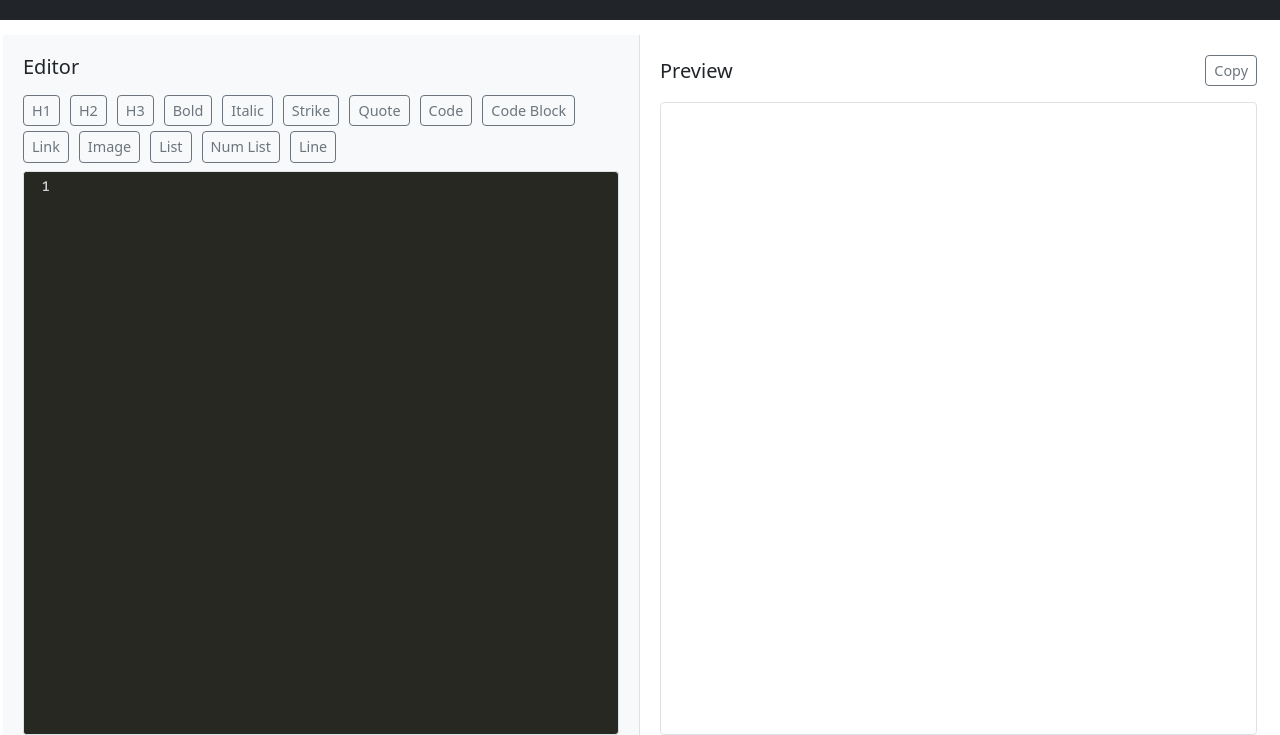
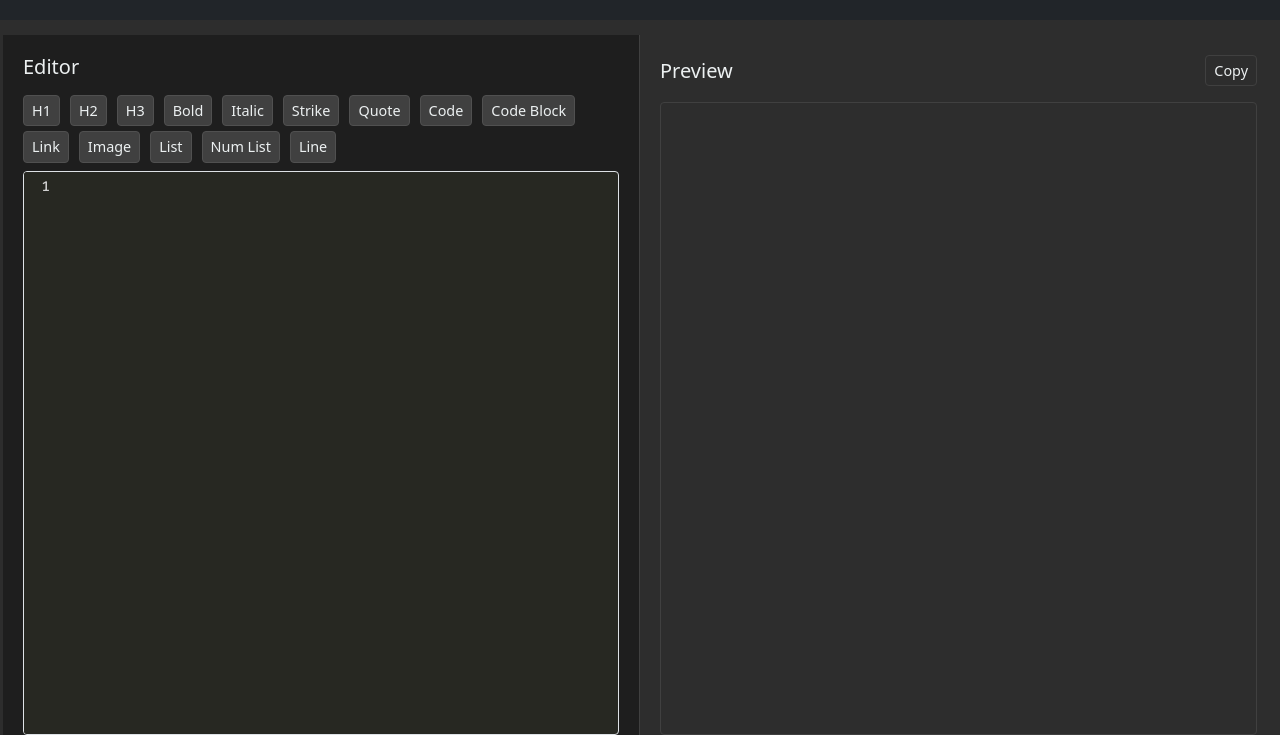
Before and after one commit to Hckmar9/markdowngen, a plain HTML site: page index.html in a window 1280 px wide. Shown: the part 65-800 px from the top of the page. Drawn offline with nearby package versions, Linux system fonts and the light colour scheme.

Commit message:
Fixed issue with the themes

```diff
--- a/index.js
+++ b/index.js
@@ -1,4 +1,8 @@
 document.addEventListener("DOMContentLoaded", function () {
+  // Initialize theme
+  let isDark = true;
+  document.body.classList.add("dark-theme");
+
   // Initialize CodeMirror
   const editor = CodeMirror.fromTextArea(
     document.getElementById("markdown-input"),
@@ -91,9 +95,9 @@ document.addEventListener("DOMContentLoaded", function () {
   });
 
   // Theme switch functionality
-  let isDark = true;
   document.getElementById("theme-switch").addEventListener("click", () => {
     isDark = !isDark;
+    document.body.classList.toggle("dark-theme");
     editor.setOption("theme", isDark ? "monokai" : "default");
   });
 
--- a/style.css
+++ b/style.css
@@ -74,22 +74,45 @@ html {
 
 /* Dark theme styles */
 .dark-theme {
-  background-color: #2c3e50;
+  background-color: #2d2d2d;
   color: #ecf0f1;
 }
 
 .dark-theme .editor {
-  background-color: #34495e;
+  background-color: #1e1e1e;
+  border-right: 1px solid #404040;
 }
 
 .dark-theme .preview {
-  background-color: #2c3e50;
+  background-color: #2d2d2d;
+}
+
+.dark-theme .preview-content {
+  background-color: #2d2d2d;
+  color: #ecf0f1;
+  border-color: #404040;
+}
+
+.dark-theme .toolbar button {
+  background-color: #404040;
+  border-color: #505050;
   color: #ecf0f1;
 }
 
-.dark-theme .CodeMirror {
-  background-color: #34495e;
+.dark-theme .toolbar button:hover {
+  background-color: #505050;
+  border-color: #606060;
+  color: #ffffff;
+}
+
+.dark-theme .btn-outline-secondary {
   color: #ecf0f1;
+  border-color: #404040;
+}
+
+.dark-theme .btn-outline-secondary:hover {
+  background-color: #404040;
+  color: #ffffff;
 }
 
 @media (max-width: 767.98px) {
```
